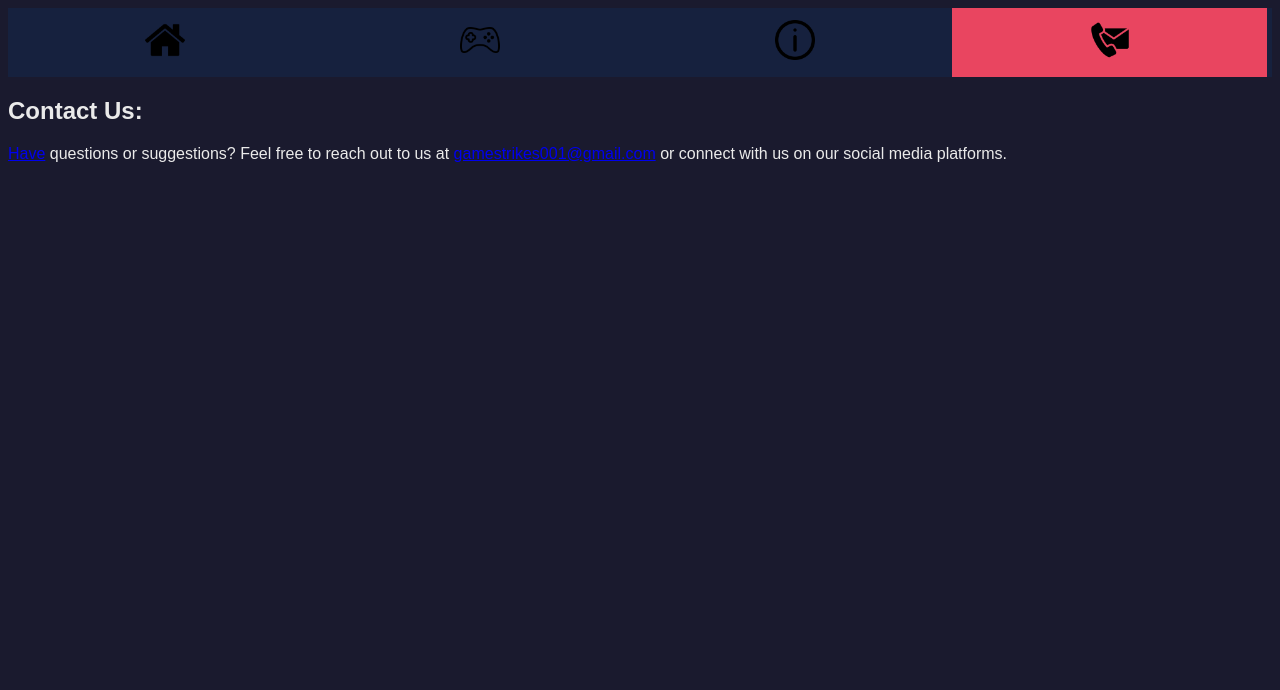
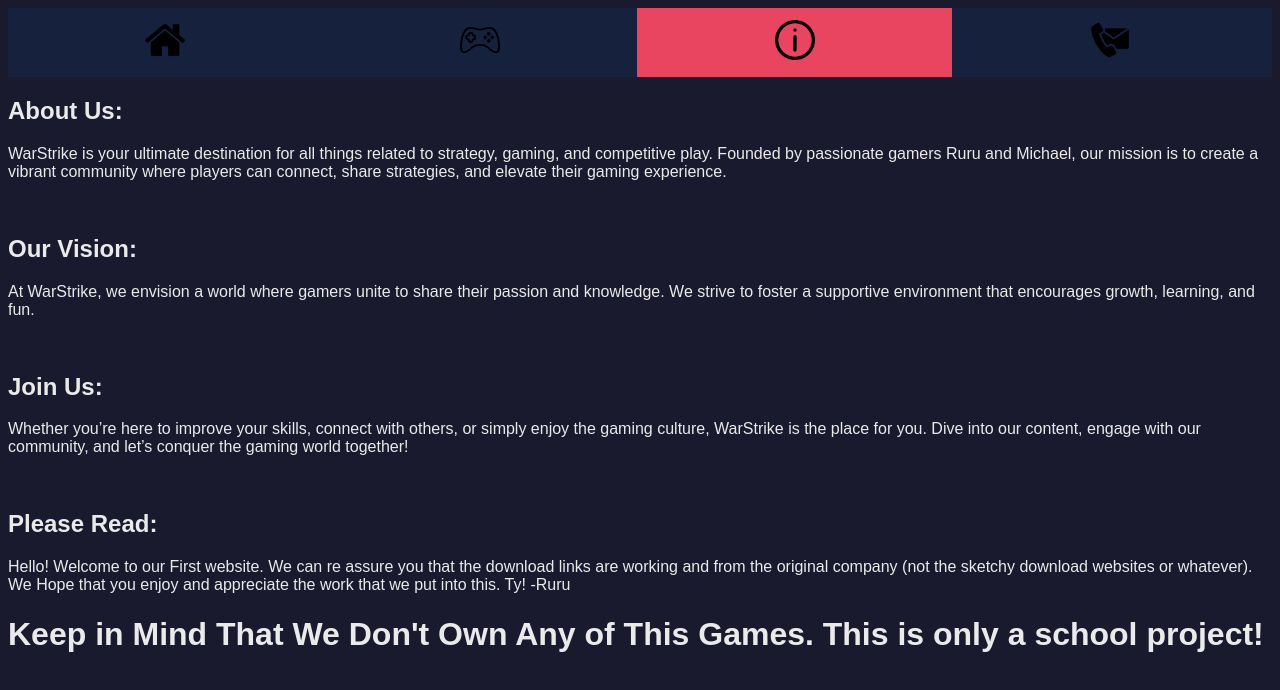
Before and after one commit to L3nn0x1/GameStrike-Page, a plain HTML site: page info.html in a window 1280 px wide. Drawn offline with Linux system fonts and the light colour scheme.

Commit message:
Update info.html

```diff
--- a/info.html
+++ b/info.html
@@ -11,14 +11,25 @@
 
 
     <a href="Games.html"> <img src="console.png" width="40" height="40"></a>
-   <a href="info.html"> <img src="info.png" width="40" height="40"> </a>
-    <a class="active" href="contact.html"><img src="contact-us.png" width="40" height="40"> </a>
+   <a class="active" href="info.html"> <img src="info.png" width="40" height="40"> </a>
+    <a href="contact.html"><img src="contact-us.png" width="40" height="40"> </a>
 
   </div>
     </nav>
 </body>
+<!--The Infos about us-->
 <body>
-    <h2>Contact Us:</h2>
-    <p><a href="secret.html">Have</a> questions or suggestions? Feel free to reach out to us at <a href="mailto:gamestrikes001@gmail.com">gamestrikes001@gmail.com</a> or connect with us on our social media platforms.</p
+    <h2>About Us: </h2>
+    <p>WarStrike is your ultimate destination for all things related to strategy, gaming, and competitive play. Founded by passionate gamers Ruru and Michael, our mission is to create a vibrant community where players can connect, share strategies, and elevate their gaming experience.</p>
+    <br>
+    <h2>Our Vision:</h2>
+    <p> At WarStrike, we envision a world where gamers unite to share their passion and knowledge. We strive to foster a supportive environment that encourages growth, learning, and fun.</p>
+    <br>
+    <h2>Join Us:</h2>
+    <p>Whether you’re here to improve your skills, connect with others, or simply enjoy the gaming culture, WarStrike is the place for you. Dive into our content, engage with our community, and let’s conquer the gaming world together!</p>
+   <br>
+    <h2>Please Read:</h2>
+    <p>Hello! Welcome to our First website. We can re assure you that the download links are working and from the original company (not the sketchy download websites or whatever). We Hope that you enjoy and appreciate the work that we put into this. Ty! -Ruru</p>
+<h1>Keep in Mind That We Don't Own Any of This Games. This is only a school project!</h1>
 </body>
 </html>
```
